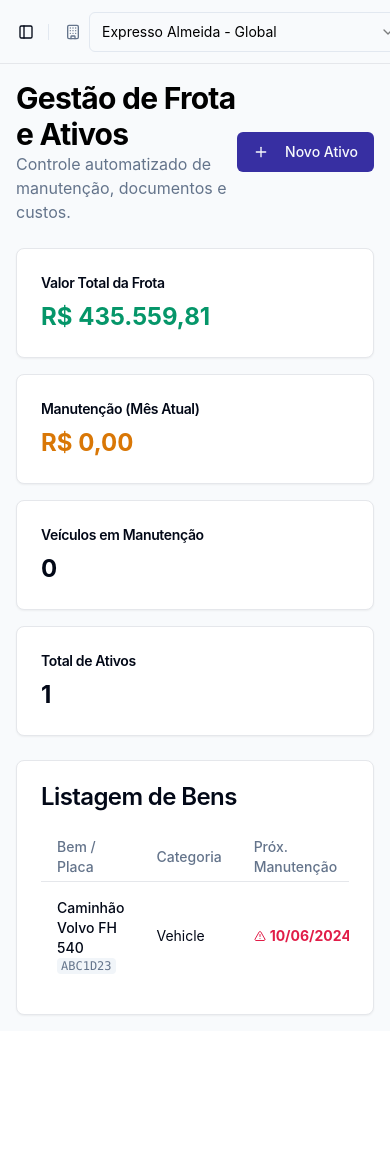
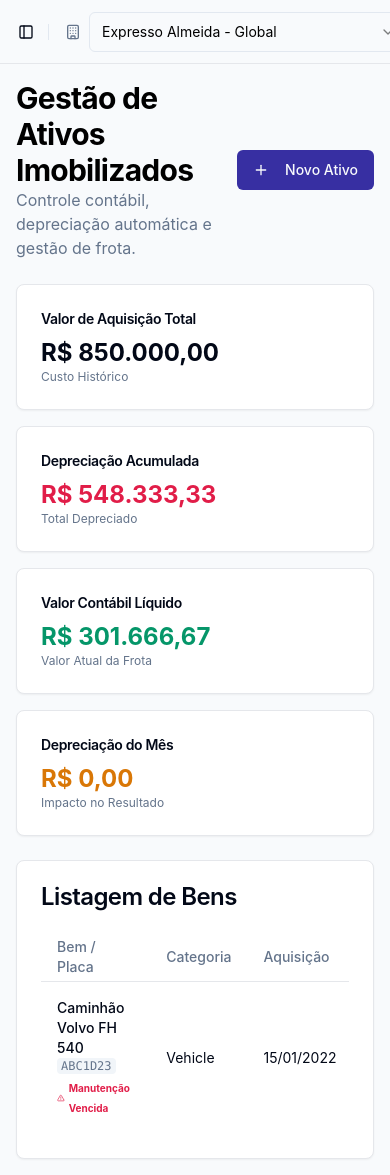
Before and after one commit to operacionalexpressoalmeida-star/ERP-FISCAL-EXPRESSO-ALMEIDA, a React (Vite) app: page /assets in a window 390 px wide. Shown: the top 1175 px of the page. Before the commit the page ends 1031 px from the top, so only its background shows below. Built offline with nearby package versions, Linux system fonts and the light colour scheme.

Commit message:
feat: Implement fixed assets management module

```diff
--- a/src/pages/assets/AssetList.tsx
+++ b/src/pages/assets/AssetList.tsx
@@ -16,8 +16,9 @@ import {
   PenTool,
   AlertTriangle,
   FileText,
+  Calculator,
 } from 'lucide-react'
-import { formatCurrency } from '@/lib/utils'
+import { formatCurrency, cn } from '@/lib/utils'
 import { useState, useEffect } from 'react'
 import {
   Dialog,
@@ -57,6 +58,7 @@ import {
 import { toast } from '@/hooks/use-toast'
 import { PaginationControls } from '@/components/PaginationControls'
 import { Badge } from '@/components/ui/badge'
+import { differenceInMonths } from 'date-fns'
 
 const assetSchema = z.object({
   companyId: z.string().min(1, 'Selecione a empresa'),
@@ -66,7 +68,7 @@ const assetSchema = z.object({
   acquisitionDate: z.string(),
   originalValue: z.coerce.number().min(0.01),
   residualValue: z.coerce.number().min(0),
-  depreciationRate: z.coerce.number().min(0).max(100),
+  usefulLife: z.coerce.number().min(1, 'Vida útil deve ser maior que 0'),
   status: z.enum([
     'Active',
     'Sold',
@@ -83,7 +85,6 @@ const ITEMS_PER_PAGE = 10
 export default function AssetList() {
   const {
     getFilteredAssets,
-    getFilteredTransactions,
     addAsset,
     updateAsset,
     removeAsset,
@@ -95,7 +96,6 @@ export default function AssetList() {
   } = useErpStore()
 
   const assets = getFilteredAssets()
-  const transactions = getFilteredTransactions()
   const [currentPage, setCurrentPage] = useState(1)
   const totalPages = Math.ceil(assets.length / ITEMS_PER_PAGE)
 
@@ -115,6 +115,7 @@ export default function AssetList() {
       acquisitionDate: new Date().toISOString().split('T')[0],
       status: 'Active',
       category: 'Vehicle',
+      usefulLife: 60,
     },
   })
 
@@ -144,7 +145,7 @@ export default function AssetList() {
         acquisitionDate: new Date().toISOString().split('T')[0],
         originalValue: 0,
         residualValue: 0,
-        depreciationRate: 10,
+        usefulLife: 60,
         status: 'Active',
         category: 'Vehicle',
         licensingExpiryDate: '',
@@ -153,32 +154,58 @@ export default function AssetList() {
     }
   }, [selectedAsset, form, selectedCompanyId, isMaintDialogOpen])
 
-  function calculateDepreciation(asset: Asset) {
-    const years =
-      (new Date().getTime() - new Date(asset.acquisitionDate).getTime()) /
-      (1000 * 60 * 60 * 24 * 365)
-    if (years < 0) return 0
-    const depreciableAmount = asset.originalValue - asset.residualValue
-    const depreciation =
-      depreciableAmount * (asset.depreciationRate / 100) * years
-    return Math.min(depreciation, depreciableAmount)
+  function calculateAssetFinancials(asset: Asset) {
+    const today = new Date()
+    const acquisition = new Date(asset.acquisitionDate)
+    const monthsElapsed = Math.max(0, differenceInMonths(today, acquisition))
+
+    const depreciableAmount = Math.max(
+      0,
+      asset.originalValue - asset.residualValue,
+    )
+    const monthlyDepreciation =
+      asset.usefulLife > 0 ? depreciableAmount / asset.usefulLife : 0
+
+    // Calculate Accumulated Depreciation (capped at depreciable amount)
+    const accumulatedDepreciation = Math.min(
+      monthlyDepreciation * monthsElapsed,
+      depreciableAmount,
+    )
+
+    const netBookValue = asset.originalValue - accumulatedDepreciation
+    const isFullyDepreciated =
+      accumulatedDepreciation >= depreciableAmount && depreciableAmount > 0
+
+    return {
+      monthlyDepreciation,
+      accumulatedDepreciation,
+      netBookValue,
+      isFullyDepreciated,
+      monthsElapsed,
+    }
   }
 
-  // Calculate Monthly Maintenance
-  const currentMonthMaintenance = transactions
-    .filter(
-      (t) =>
-        t.type === 'expense' &&
-        t.category === 'Maintenance' &&
-        new Date(t.date).getMonth() === new Date().getMonth() &&
-        new Date(t.date).getFullYear() === new Date().getFullYear(),
-    )
-    .reduce((acc, t) => acc + t.value, 0)
+  // Dashboard Aggregations
+  const dashboardStats = assets.reduce(
+    (stats, asset) => {
+      const financials = calculateAssetFinancials(asset)
 
-  // Calculate Fleet Value
-  const totalFleetValue = assets.reduce(
-    (a, b) => a + (b.originalValue - calculateDepreciation(b)),
-    0,
+      stats.totalOriginalValue += asset.originalValue
+      stats.totalNetBookValue += financials.netBookValue
+      stats.totalAccumulatedDepreciation += financials.accumulatedDepreciation
+
+      if (asset.status === 'Active') {
+        stats.currentPeriodDepreciation += financials.monthlyDepreciation
+      }
+
+      return stats
+    },
+    {
+      totalOriginalValue: 0,
+      totalNetBookValue: 0,
+      totalAccumulatedDepreciation: 0,
+      currentPeriodDepreciation: 0,
+    },
   )
 
   function onSubmit(values: z.infer<typeof assetSchema>) {
@@ -207,7 +234,7 @@ export default function AssetList() {
         value: Number(values.value),
         date: values.date,
         assetId: selectedAsset.id,
-        status: 'approved', // Auto approve from asset screen?
+        status: 'approved',
         icmsValue: 0,
         pisValue: 0,
         cofinsValue: 0,
@@ -230,8 +257,21 @@ export default function AssetList() {
     }
   }
 
-  const getStatusBadge = (status: Asset['status']) => {
-    switch (status) {
+  const getStatusBadge = (asset: Asset) => {
+    const financials = calculateAssetFinancials(asset)
+
+    if (financials.isFullyDepreciated) {
+      return (
+        <Badge
+          variant="secondary"
+          className="bg-gray-200 text-gray-800 border-gray-300"
+        >
+          Depreciado
+        </Badge>
+      )
+    }
+
+    switch (asset.status) {
       case 'Active':
         return <Badge className="bg-emerald-600">Ativo</Badge>
       case 'In Maintenance':
@@ -243,7 +283,7 @@ export default function AssetList() {
       case 'WrittenOff':
         return <Badge variant="destructive">Baixado</Badge>
       default:
-        return <Badge variant="outline">{status}</Badge>
+        return <Badge variant="outline">{asset.status}</Badge>
     }
   }
 
@@ -257,10 +297,10 @@ export default function AssetList() {
       <div className="flex justify-between items-center">
         <div>
           <h1 className="text-3xl font-bold tracking-tight">
-            Gestão de Frota e Ativos
+            Gestão de Ativos Imobilizados
           </h1>
           <p className="text-muted-foreground">
-            Controle automatizado de manutenção, documentos e custos.
+            Controle contábil, depreciação automática e gestão de frota.
           </p>
         </div>
         {userRole === 'admin' && (
@@ -278,40 +318,50 @@ export default function AssetList() {
       <div className="grid grid-cols-1 md:grid-cols-4 gap-4">
         <Card>
           <CardHeader className="pb-2">
-            <CardTitle className="text-sm">Valor Total da Frota</CardTitle>
+            <CardTitle className="text-sm">Valor de Aquisição Total</CardTitle>
           </CardHeader>
           <CardContent>
-            <div className="text-2xl font-bold text-emerald-600">
-              {formatCurrency(totalFleetValue)}
+            <div className="text-2xl font-bold">
+              {formatCurrency(dashboardStats.totalOriginalValue)}
             </div>
+            <p className="text-xs text-muted-foreground">Custo Histórico</p>
           </CardContent>
         </Card>
         <Card>
           <CardHeader className="pb-2">
-            <CardTitle className="text-sm">Manutenção (Mês Atual)</CardTitle>
+            <CardTitle className="text-sm">Depreciação Acumulada</CardTitle>
           </CardHeader>
           <CardContent>
-            <div className="text-2xl font-bold text-amber-600">
-              {formatCurrency(currentMonthMaintenance)}
+            <div className="text-2xl font-bold text-rose-600">
+              {formatCurrency(dashboardStats.totalAccumulatedDepreciation)}
             </div>
+            <p className="text-xs text-muted-foreground">Total Depreciado</p>
           </CardContent>
         </Card>
         <Card>
           <CardHeader className="pb-2">
-            <CardTitle className="text-sm">Veículos em Manutenção</CardTitle>
+            <CardTitle className="text-sm">Valor Contábil Líquido</CardTitle>
           </CardHeader>
           <CardContent>
-            <div className="text-2xl font-bold">
-              {assets.filter((a) => a.status === 'In Maintenance').length}
+            <div className="text-2xl font-bold text-emerald-600">
+              {formatCurrency(dashboardStats.totalNetBookValue)}
             </div>
+            <p className="text-xs text-muted-foreground">
+              Valor Atual da Frota
+            </p>
           </CardContent>
         </Card>
         <Card>
           <CardHeader className="pb-2">
-            <CardTitle className="text-sm">Total de Ativos</CardTitle>
+            <CardTitle className="text-sm">Depreciação do Mês</CardTitle>
           </CardHeader>
           <CardContent>
-            <div className="text-2xl font-bold">{assets.length}</div>
+            <div className="text-2xl font-bold text-amber-600">
+              {formatCurrency(dashboardStats.currentPeriodDepreciation)}
+            </div>
+            <p className="text-xs text-muted-foreground">
+              Impacto no Resultado
+            </p>
           </CardContent>
         </Card>
       </div>
@@ -326,23 +376,29 @@ export default function AssetList() {
               <TableRow>
                 <TableHead>Bem / Placa</TableHead>
                 <TableHead>Categoria</TableHead>
-                <TableHead>Próx. Manutenção</TableHead>
-                <TableHead>Consumo Médio</TableHead>
-                <TableHead className="text-right">Valor Atual</TableHead>
+                <TableHead>Aquisição</TableHead>
+                <TableHead>Vida Útil</TableHead>
+                <TableHead className="text-right">Valor Original</TableHead>
+                <TableHead className="text-right">Dep. Acumulada</TableHead>
+                <TableHead className="text-right">Valor Líquido</TableHead>
                 <TableHead className="text-center">Status</TableHead>
                 {userRole === 'admin' && <TableHead className="w-[120px]" />}
               </TableRow>
             </TableHeader>
             <TableBody>
               {currentData.map((asset) => {
-                const depreciation = calculateDepreciation(asset)
-                const currentVal = asset.originalValue - depreciation
+                const financials = calculateAssetFinancials(asset)
                 const isOverdue =
                   asset.nextMaintenanceDate &&
                   new Date(asset.nextMaintenanceDate) < new Date()
 
                 return (
-                  <TableRow key={asset.id}>
+                  <TableRow
+                    key={asset.id}
+                    className={
+                      financials.isFullyDepreciated ? 'bg-muted/10' : ''
+                    }
+                  >
                     <TableCell>
                       <div className="flex flex-col">
                         <span className="font-medium">{asset.name}</span>
@@ -351,37 +407,36 @@ export default function AssetList() {
                             {asset.plate}
                           </span>
                         )}
+                        {isOverdue && (
+                          <div className="flex items-center gap-1 text-[10px] text-rose-600 font-bold mt-1">
+                            <AlertTriangle className="h-3 w-3" /> Manutenção
+                            Vencida
+                          </div>
+                        )}
                       </div>
                     </TableCell>
                     <TableCell>{asset.category}</TableCell>
                     <TableCell>
-                      {asset.nextMaintenanceDate ? (
-                        <div
-                          className={`flex items-center gap-1 ${isOverdue ? 'text-rose-600 font-bold' : ''}`}
-                        >
-                          {isOverdue && <AlertTriangle className="h-3 w-3" />}
-                          {new Date(
-                            asset.nextMaintenanceDate,
-                          ).toLocaleDateString('pt-BR')}
-                        </div>
-                      ) : (
-                        <span className="text-muted-foreground">-</span>
+                      {new Date(asset.acquisitionDate).toLocaleDateString(
+                        'pt-BR',
                       )}
                     </TableCell>
                     <TableCell>
-                      {asset.averageConsumption ? (
-                        <span className="font-mono">
-                          {asset.averageConsumption} km/L
+                      <span className="text-xs">
+                        {financials.monthsElapsed} / {asset.usefulLife} meses
                       </span>
-                      ) : (
-                        '-'
-                      )}
                     </TableCell>
                     <TableCell className="text-right font-medium">
-                      {formatCurrency(currentVal)}
+                      {formatCurrency(asset.originalValue)}
+                    </TableCell>
+                    <TableCell className="text-right text-rose-600 text-xs">
+                      {formatCurrency(financials.accumulatedDepreciation)}
+                    </TableCell>
+                    <TableCell className="text-right font-bold text-emerald-700">
+                      {formatCurrency(financials.netBookValue)}
                     </TableCell>
                     <TableCell className="text-center">
-                      {getStatusBadge(asset.status)}
+                      {getStatusBadge(asset)}
                     </TableCell>
                     {userRole === 'admin' && (
                       <TableCell className="flex justify-end gap-2">
@@ -531,6 +586,66 @@ export default function AssetList() {
 
               <div className="bg-muted/30 p-4 rounded-md border space-y-4">
                 <h4 className="text-sm font-semibold flex items-center gap-2">
+                  <Calculator className="h-4 w-4" /> Dados Contábeis
+                </h4>
+                <div className="grid grid-cols-2 md:grid-cols-4 gap-4">
+                  <FormField
+                    control={form.control}
+                    name="acquisitionDate"
+                    render={({ field }) => (
+                      <FormItem>
+                        <FormLabel>Data Aquisição</FormLabel>
+                        <FormControl>
+                          <Input type="date" {...field} />
+                        </FormControl>
+                        <FormMessage />
+                      </FormItem>
+                    )}
+                  />
+                  <FormField
+                    control={form.control}
+                    name="originalValue"
+                    render={({ field }) => (
+                      <FormItem>
+                        <FormLabel>Valor de Aquisição</FormLabel>
+                        <FormControl>
+                          <Input type="number" step="0.01" {...field} />
+                        </FormControl>
+                        <FormMessage />
+                      </FormItem>
+                    )}
+                  />
+                  <FormField
+                    control={form.control}
+                    name="residualValue"
+                    render={({ field }) => (
+                      <FormItem>
+                        <FormLabel>Valor Residual</FormLabel>
+                        <FormControl>
+                          <Input type="number" step="0.01" {...field} />
+                        </FormControl>
+                        <FormMessage />
+                      </FormItem>
+                    )}
+                  />
+                  <FormField
+                    control={form.control}
+                    name="usefulLife"
+                    render={({ field }) => (
+                      <FormItem>
+                        <FormLabel>Vida Útil (Meses)</FormLabel>
+                        <FormControl>
+                          <Input type="number" {...field} />
+                        </FormControl>
+                        <FormMessage />
+                      </FormItem>
+                    )}
+                  />
+                </div>
+              </div>
+
+              <div className="bg-muted/30 p-4 rounded-md border space-y-4">
+                <h4 className="text-sm font-semibold flex items-center gap-2">
                   <FileText className="h-4 w-4" /> Controle de Documentação
                 </h4>
                 <div className="grid grid-cols-2 gap-4">
@@ -563,67 +678,12 @@ export default function AssetList() {
                 </div>
               </div>
 
-              <div className="grid grid-cols-3 gap-4">
-                <FormField
-                  control={form.control}
-                  name="acquisitionDate"
-                  render={({ field }) => (
-                    <FormItem>
-                      <FormLabel>Data Aquisição</FormLabel>
-                      <FormControl>
-                        <Input type="date" {...field} />
-                      </FormControl>
-                      <FormMessage />
-                    </FormItem>
-                  )}
-                />
-                <FormField
-                  control={form.control}
-                  name="originalValue"
-                  render={({ field }) => (
-                    <FormItem>
-                      <FormLabel>Valor Original</FormLabel>
-                      <FormControl>
-                        <Input type="number" step="0.01" {...field} />
-                      </FormControl>
-                      <FormMessage />
-                    </FormItem>
-                  )}
-                />
-                <FormField
-                  control={form.control}
-                  name="residualValue"
-                  render={({ field }) => (
-                    <FormItem>
-                      <FormLabel>Valor Residual</FormLabel>
-                      <FormControl>
-                        <Input type="number" step="0.01" {...field} />
-                      </FormControl>
-                      <FormMessage />
-                    </FormItem>
-                  )}
-                />
-              </div>
-              <div className="grid grid-cols-2 gap-4">
-                <FormField
-                  control={form.control}
-                  name="depreciationRate"
-                  render={({ field }) => (
-                    <FormItem>
-                      <FormLabel>Taxa Depreciação (% a.a.)</FormLabel>
-                      <FormControl>
-                        <Input type="number" step="0.1" {...field} />
-                      </FormControl>
-                      <FormMessage />
-                    </FormItem>
-                  )}
-                />
               <FormField
                 control={form.control}
                 name="status"
                 render={({ field }) => (
                   <FormItem>
-                      <FormLabel>Status</FormLabel>
+                    <FormLabel>Status Operacional</FormLabel>
                     <Select
                       onValueChange={field.onChange}
                       defaultValue={field.value}
@@ -649,7 +709,6 @@ export default function AssetList() {
                   </FormItem>
                 )}
               />
-              </div>
               <Button type="submit" className="w-full">
                 Salvar
               </Button>
--- a/src/stores/useErpStore.ts
+++ b/src/stores/useErpStore.ts
@@ -30,7 +30,7 @@ export interface Asset {
   acquisitionDate: string
   originalValue: number
   residualValue: number
-  depreciationRate: number // % per year
+  usefulLife: number // months
   status: AssetStatus
   lastMaintenanceDate?: string
   nextMaintenanceDate?: string
@@ -286,7 +286,7 @@ export const useErpStore = create<ErpState>()(
           acquisitionDate: '2022-01-15',
           originalValue: 850000,
           residualValue: 150000,
-          depreciationRate: 15,
+          usefulLife: 60, // 5 years
           status: 'Active',
           lastMaintenanceDate: '2023-12-10',
           nextMaintenanceDate: '2024-06-10',
```
Also changed, not shown: 7 other files (tests, documents, lock files or other folders). Lines whose indentation alone changed are shown as unchanged.
